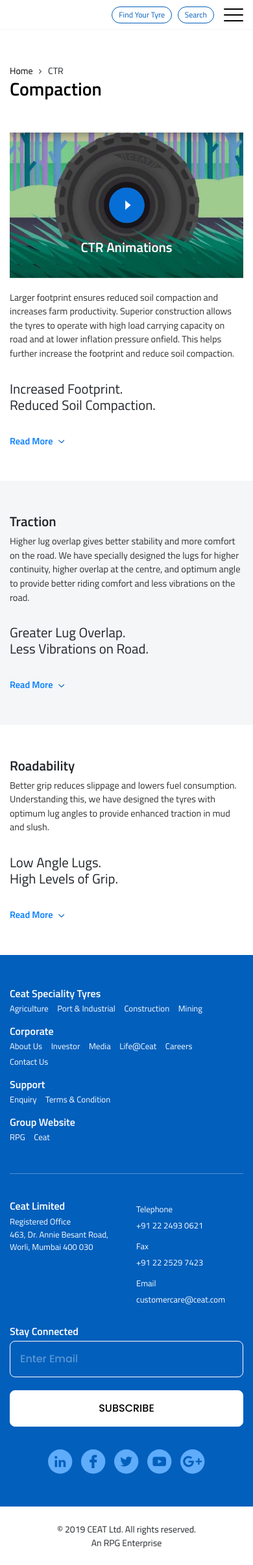
After one commit to gokulthehunter/ceat-spl, a PHP site: page /ceat-spl/pages/ctr.php in a window 390 px wide. The commit adds this page. Shown: the whole page at 65% size. Run offline with PHP 8.4, Linux system fonts and the light colour scheme; some libraries are stand-ins or nearby versions.

Commit message:
ctr page done

```diff
--- a/assets/css/scss/module/components/_page-header-and-cremb.scss
+++ b/assets/css/scss/module/components/_page-header-and-cremb.scss
@@ -7,5 +7,5 @@
             &:hover{color: $color_main;}
         }
     }
-    &--title{font-weight: 600;color:#000;font-size: 28px;padding-top:10px;margin-bottom:0;}
+    &--title{font-weight: 600;color:#000;font-size: 28px;/* padding-top:10px; */margin-bottom:0;}
 }
--- /dev/null
+++ b/assets/css/scss/module/pages/_ctr.scss
@@ -0,0 +1,25 @@
+.ctr_wrapper{
+    &_each{padding:50px 0;
+        &:first-child{padding-top:0;}
+        &_poster{
+            &.is_stuck{position:fixed;}
+            @include media-xs-max(){margin-bottom:20px;}
+        }
+        &_content{
+            p{font-size:0.9rem;color: #2e2e2e;margin:0;}
+            &--title{padding:30px 0;font-size:1.3rem;margin:0;}
+            &--more{display: none;}
+            &--btn{font-weight: 600;font-size:0.9rem;display:inline-block;@extend %transition;
+                svg{@extend %transition;margin-left:5px;
+                    path{@extend %transition;fill:$color_main;}
+                }
+                &:hover,&.state-active{color: $color_sub;
+                    svg path{fill:$color_sub;}
+                }
+                &.state-active{
+                    svg{transform: rotate(180deg);}
+                }
+            }
+        }
+    }
+}
--- a/assets/css/scss/style.scss
+++ b/assets/css/scss/style.scss
@@ -35,3 +35,4 @@
 @import 'module/pages/contact-us';
 @import 'module/pages/investors';
 @import 'module/pages/events';
+@import 'module/pages/ctr';
--- /dev/null
+++ b/pages/ctr.php
@@ -0,0 +1,178 @@
+<?php include("../includes/settings.php") ?>
+<!DOCTYPE html>
+<html>
+<head>
+    <title>Compaction</title>
+    <?php include('../includes/header-imports.php') ?>
+</head>
+<body>
+    <!-- common loader[start] -->
+    <?php include('../components/shared/loader.php') ?>
+    <!-- common loader[end] -->
+    <!-- website header[start] -->
+    <?php include('../components/shared/header.php') ?>
+    <!-- website header[end] -->
+    <main>
+        <!-- cremb and heading[start] -->
+        <div class="page_head bg-white">
+            <div class="container">
+                <div class="row">
+                    <div class="col-md-12">
+                        <div class="page_head_cremb">
+                            <a href="javascript:void(0)" class="page_head_cremb--link">Home</a>
+                            <a class="page_head_cremb--link">CTR</a>
+                        </div>
+                        <h1 class="page_head--title">Compaction</h1>
+                    </div>
+                </div>
+            </div>
+        </div>
+        <!-- cremb and heading[end] -->
+        <section class="ctr_wrapper">
+            <div class="ctr_wrapper_each">
+                <div class="container">
+                    <div class="row">
+                        <div class="col-md-6 order-2 order-md-1">
+                            <div class="ctr_wrapper_each_content">
+                                <p>Larger footprint ensures reduced soil compaction and increases farm productivity. Superior construction allows the tyres to operate with high load carrying capacity on road and at lower inflation pressure onfield. This helps further increase the footprint and reduce soil compaction.</p>
+                                <h4 class="ctr_wrapper_each_content--title">Increased Footprint.<br/>Reduced Soil Compaction.</h4>
+                                <div class="ctr_wrapper_each_content--more mb-2 exp-content">
+                                    <div class="c_title mb-2">
+                                        <h4 class="c_title--inner lined">Low Compaction</h4>
+                                    </div>
+                                    <p>A larger inner volume, higher tread arc width and flexible sidewall combine to make for a larger footprint. This contributes to “Low Compaction” which reduces soil damage. This helps aeration and maintains the proper mechanical strength of the soil, contributing to higher crop yield.. We’re  tough on our tyres, so they can be gentle on your soil and protect your crop.</p>
+                                </div>
+                                <a href="javascript:void(0)" class="ctr_wrapper_each_content--btn exp-btn">
+                                    <span>Read More</span>
+                                    <svg width="9.466" height="5.301" viewBox="0 0 9.466 5.301">
+                                        <g transform="translate(-22.938 40.145) rotate(-90)">
+                                            <g transform="translate(34.844 22.937)">
+                                                <path d="M34.844,980.032l.344.361,4.2,4.372.76-.721-3.853-4.011,3.853-4.011-.76-.721-4.2,4.372Z" transform="translate(-34.844 -975.3)"/>
+                                            </g>
+                                        </g>
+                                    </svg>
+                                </a>
+                            </div>
+                        </div>
+                        <div class="col-md-6 order-1 order-md-2">
+                            <div class="ctr_wrapper_each_poster" id="sticky_item">
+                                <div class="prod_posts_each_video v-pop" data-type="youtube" data-id="udnjPDsUBug" data-autoplay='true'>
+                                    <img src="<?php echo $imagesurl ?>ctr-poster.jpg" class="img-fluid" alt="image">
+                                    <div class="prod_posts_each_video--btn text-center">
+                                        <svg viewBox="0 0 55 55" style="enable-background:new 0 0 55 55;">
+                                            <g>
+                                                <path fill="#076ED5" d="M27.5,0C42.7,0,55,12.3,55,27.5S42.7,55,27.5,55S0,42.7,0,27.5S12.3,0,27.5,0z"/>
+                                                <path fill="#F6FAFB" d="M25.1,20.1v14.4l8.5-7.2L25.1,20.1z"/>
+                                            </g>
+                                        </svg>
+                                    </div>
+                                    <p class="prod_posts_each_video--text text-center">CTR Animations</p>
+                                </div>
+                            </div>
+                        </div>
+                    </div>
+                </div>
+            </div>
+            <div class="ctr_wrapper_each bg_light">
+                <div class="container">
+                    <div class="row">
+                        <div class="col-md-6">
+                            <div class="c_title mb-2">
+                                <h4 class="c_title--inner">Traction</h4>
+                            </div>
+                            <div class="ctr_wrapper_each_content">
+                                <p>Higher lug overlap gives better stability and more comfort on the road. We have specially designed the lugs for higher continuity, higher overlap at the centre, and optimum angle to provide better riding comfort and less vibrations on the road.</p>
+                                <h4 class="ctr_wrapper_each_content--title">Greater Lug Overlap.<br/>Less Vibrations on Road.</h4>
+                                <div class="ctr_wrapper_each_content--more mb-2 exp-content">
+                                    <div class="c_title mb-2">
+                                        <h4 class="c_title--inner lined">Low Traction</h4>
+                                    </div>
+                                    <p>A larger inner volume, higher tread arc width and flexible sidewall combine to make for a larger footprint. This contributes to “Low Compaction” which reduces soil damage. This helps aeration and maintains the proper mechanical strength of the soil, contributing to higher crop yield.. We’re  tough on our tyres, so they can be gentle on your soil and protect your crop.</p>
+                                </div>
+                                <a href="javascript:void(0)" class="ctr_wrapper_each_content--btn exp-btn">
+                                    <span>Read More</span>
+                                    <svg width="9.466" height="5.301" viewBox="0 0 9.466 5.301">
+                                        <g transform="translate(-22.938 40.145) rotate(-90)">
+                                            <g transform="translate(34.844 22.937)">
+                                                <path d="M34.844,980.032l.344.361,4.2,4.372.76-.721-3.853-4.011,3.853-4.011-.76-.721-4.2,4.372Z" transform="translate(-34.844 -975.3)"/>
+                                            </g>
+                                        </g>
+                                    </svg>
+                                </a>
+                            </div>
+                        </div>
+                    </div>
+                </div>
+            </div>
+            <div class="ctr_wrapper_each">
+                <div class="container">
+                    <div class="row">
+                        <div class="col-md-6">
+                            <div class="c_title mb-2">
+                                <h4 class="c_title--inner">Roadability</h4>
+                            </div>
+                            <div class="ctr_wrapper_each_content">
+                                <p>Better grip reduces slippage and lowers fuel consumption. Understanding this, we have designed the tyres with optimum lug angles to provide enhanced traction in mud and slush.</p>
+                                <h4 class="ctr_wrapper_each_content--title">Low Angle Lugs.<br/>High Levels of Grip.</h4>
+                                <div class="ctr_wrapper_each_content--more mb-2 exp-content">
+                                    <div class="c_title mb-2">
+                                        <h4 class="c_title--inner lined">Compaction</h4>
+                                    </div>
+                                    <p>A larger inner volume, higher tread arc width and flexible sidewall combine to make for a larger footprint. This contributes to “Low Compaction” which reduces soil damage. This helps aeration and maintains the proper mechanical strength of the soil, contributing to higher crop yield.. We’re  tough on our tyres, so they can be gentle on your soil and protect your crop.</p>
+                                </div>
+                                <a href="javascript:void(0)" class="ctr_wrapper_each_content--btn exp-btn">
+                                    <span>Read More</span>
+                                    <svg width="9.466" height="5.301" viewBox="0 0 9.466 5.301">
+                                        <g transform="translate(-22.938 40.145) rotate(-90)">
+                                            <g transform="translate(34.844 22.937)">
+                                                <path d="M34.844,980.032l.344.361,4.2,4.372.76-.721-3.853-4.011,3.853-4.011-.76-.721-4.2,4.372Z" transform="translate(-34.844 -975.3)"/>
+                                            </g>
+                                        </g>
+                                    </svg>
+                                </a>
+                            </div>
+                        </div>
+                    </div>
+                </div>
+            </div>
+        </section>
+    </main>
+    <!-- website footer[start] -->
+    <?php include('../components/shared/footer.php') ?>
+    <!-- website footer[end] -->
+    <!-- additonal popups[start] -->
+    <?php include('../components/video-popup.php') ?>
+    <!-- additonal popups[end] -->
+    <!-- scripts[start] -->
+    <?php include('../includes/bottom-scripts.php') ?>
+    <!-- scripts[end] -->
+    <!-- page dependancy -->
+    <script src="https://cdnjs.cloudflare.com/ajax/libs/sticky-kit/1.1.3/sticky-kit.min.js"></script>
+    <!-- page script -->
+    <script>
+        // loading mock
+        jQuery(document).ready(function($){
+            $(document).on("click",".exp-btn",function(){
+                var _this = $(this),
+                    _actClass = "state-active";
+                _this.prev(".exp-content").slideToggle();
+                _this.toggleClass(_actClass);
+                if(_this.hasClass(_actClass)){
+                    _this.find("span").text("Read Less");
+                }else{
+                    _this.find("span").text("Read More");
+                }
+            });
+
+            if($(window).width() > 767){
+                $(".ctr_wrapper_each_poster").stick_in_parent({
+                    parent: ".ctr_wrapper",
+                    offset_top:150
+                });
+            }
+        }(jQuery));
+        // $(window).on("load",function(){
+        // })
+    </script>
+</body>
+</html>
```
Also changed, not shown: assets/css/compiled/style.min.css, assets/images/ctr-poster.jpg (added), 1 other file.
